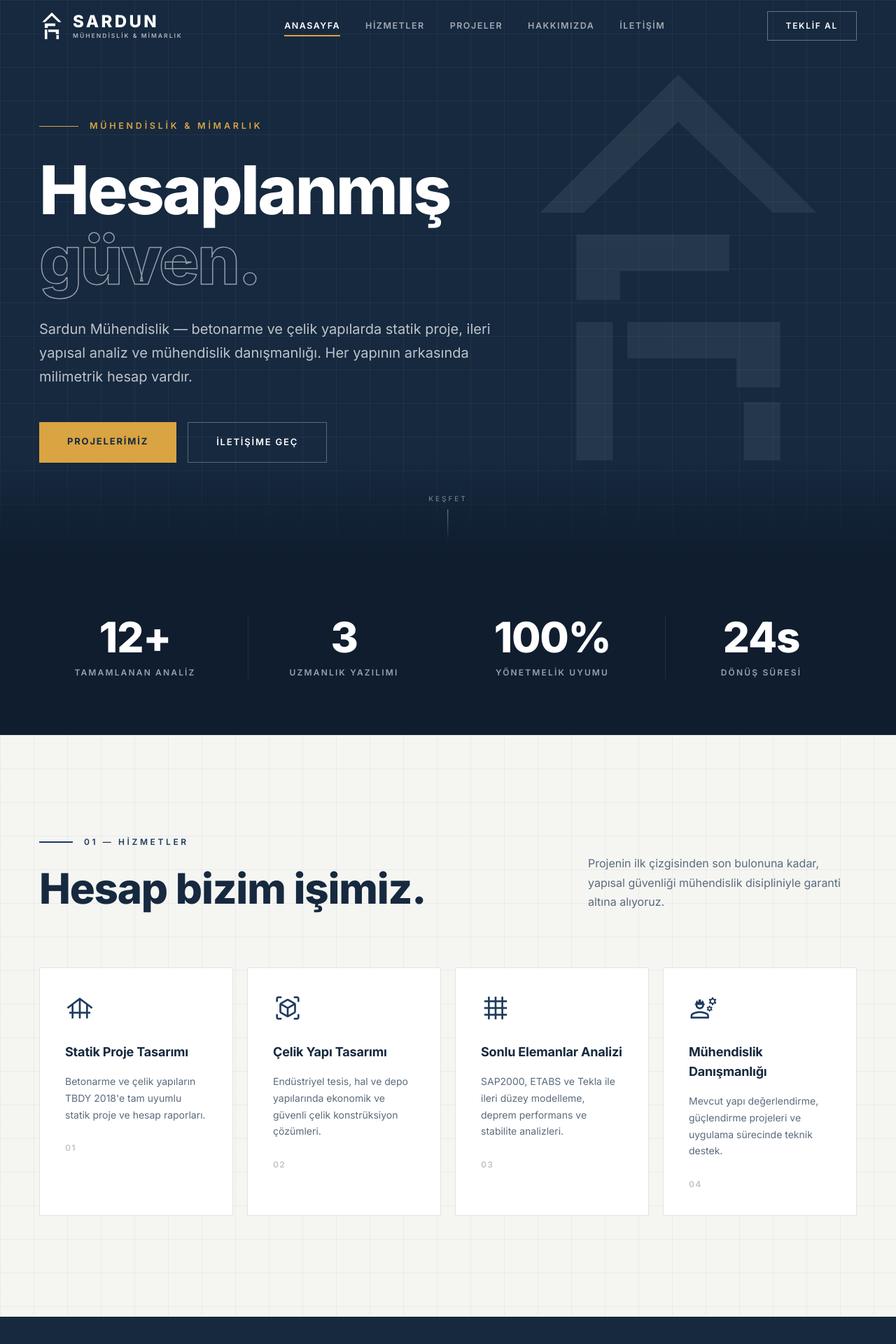
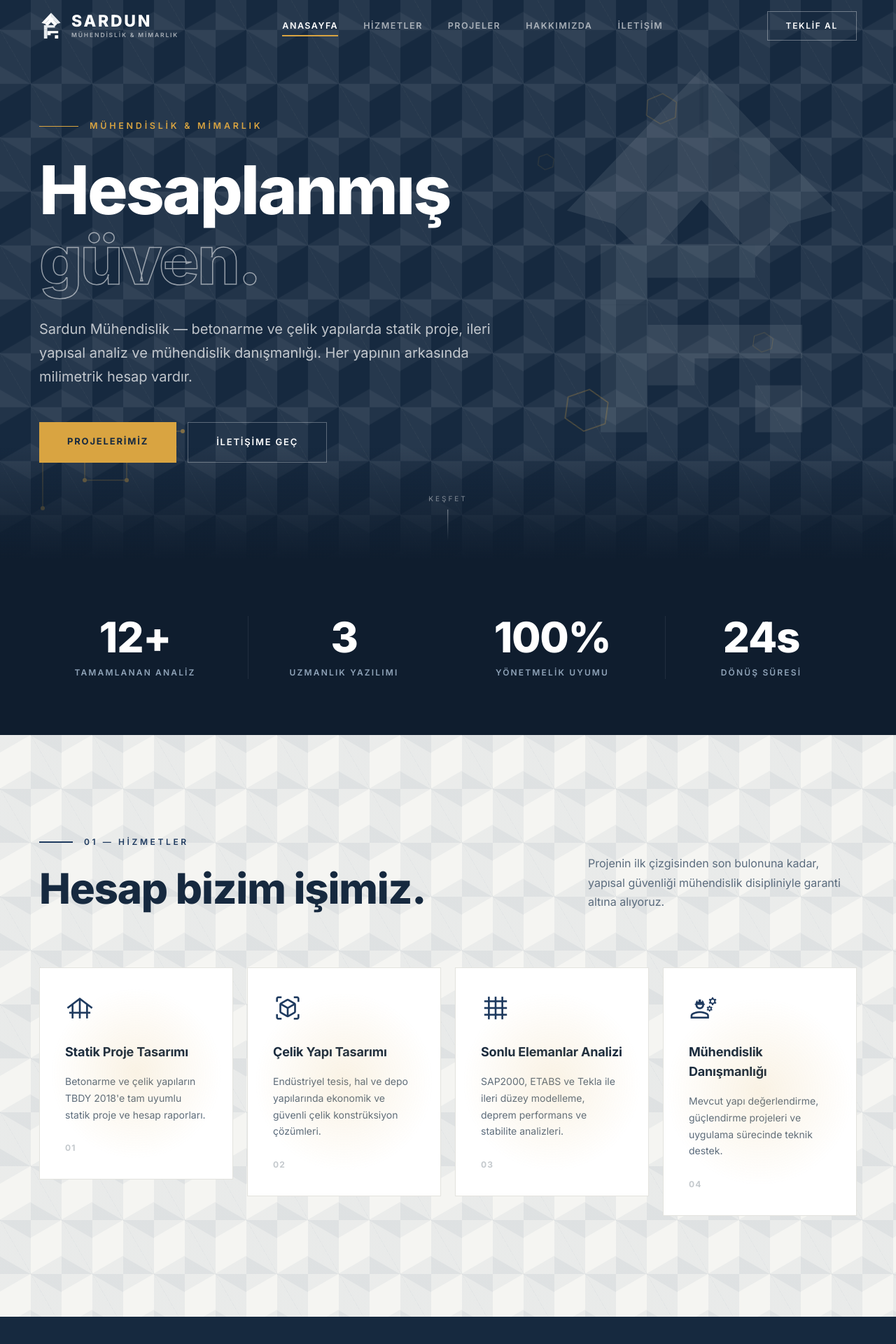
Before and after one commit to yavuz921/sardun, a Next.js app: page / in a window 1280 px wide. Shown: the top 1920 px of the page at 70% size. Built offline with nearby package versions, Linux system fonts and the light colour scheme.

Commit message:
feat: origami-tarzı gerçek logo, hexagon petek deseni, 3D tilt kartlar, inşaat temalı hero animasyonları

```diff
--- a/app/globals.css
+++ b/app/globals.css
@@ -31,19 +31,40 @@ body {
   font-variation-settings: 'FILL' 0, 'wght' 300, 'GRAD' 0, 'opsz' 24;
 }
 
-/* Blueprint grid pattern */
-.blueprint-grid {
+/* Hexagon (petek) desen — koyu lacivert zeminler için */
+.hex-pattern {
+  background-color: var(--navy-deep);
   background-image:
-    linear-gradient(rgba(255, 255, 255, 0.045) 1px, transparent 1px),
-    linear-gradient(90deg, rgba(255, 255, 255, 0.045) 1px, transparent 1px);
-  background-size: 48px 48px;
+    linear-gradient(30deg, rgba(255,255,255,.05) 12%, transparent 12.5%, transparent 87%, rgba(255,255,255,.05) 87.5%, rgba(255,255,255,.05)),
+    linear-gradient(150deg, rgba(255,255,255,.05) 12%, transparent 12.5%, transparent 87%, rgba(255,255,255,.05) 87.5%, rgba(255,255,255,.05)),
+    linear-gradient(30deg, rgba(255,255,255,.05) 12%, transparent 12.5%, transparent 87%, rgba(255,255,255,.05) 87.5%, rgba(255,255,255,.05)),
+    linear-gradient(150deg, rgba(255,255,255,.05) 12%, transparent 12.5%, transparent 87%, rgba(255,255,255,.05) 87.5%, rgba(255,255,255,.05)),
+    linear-gradient(60deg, rgba(255,255,255,.07) 25%, transparent 25.5%, transparent 75%, rgba(255,255,255,.07) 75%, rgba(255,255,255,.07)),
+    linear-gradient(60deg, rgba(255,255,255,.07) 25%, transparent 25.5%, transparent 75%, rgba(255,255,255,.07) 75%, rgba(255,255,255,.07));
+  background-size: 88px 154px;
+  background-position: 0 0, 0 0, 44px 77px, 44px 77px, 0 0, 44px 77px;
 }
 
-.blueprint-grid-light {
+/* Hexagon desen — açık zeminler için (Hizmetler bölümü vb.) */
+.hex-pattern-light {
+  background-color: var(--off-white);
   background-image:
-    linear-gradient(rgba(30, 58, 95, 0.05) 1px, transparent 1px),
-    linear-gradient(90deg, rgba(30, 58, 95, 0.05) 1px, transparent 1px);
-  background-size: 48px 48px;
+    linear-gradient(30deg, rgba(30,58,95,.05) 12%, transparent 12.5%, transparent 87%, rgba(30,58,95,.05) 87.5%, rgba(30,58,95,.05)),
+    linear-gradient(150deg, rgba(30,58,95,.05) 12%, transparent 12.5%, transparent 87%, rgba(30,58,95,.05) 87.5%, rgba(30,58,95,.05)),
+    linear-gradient(30deg, rgba(30,58,95,.05) 12%, transparent 12.5%, transparent 87%, rgba(30,58,95,.05) 87.5%, rgba(30,58,95,.05)),
+    linear-gradient(150deg, rgba(30,58,95,.05) 12%, transparent 12.5%, transparent 87%, rgba(30,58,95,.05) 87.5%, rgba(30,58,95,.05)),
+    linear-gradient(60deg, rgba(30,58,95,.06) 25%, transparent 25.5%, transparent 75%, rgba(30,58,95,.06) 75%, rgba(30,58,95,.06)),
+    linear-gradient(60deg, rgba(30,58,95,.06) 25%, transparent 25.5%, transparent 75%, rgba(30,58,95,.06) 75%, rgba(30,58,95,.06));
+  background-size: 88px 154px;
+  background-position: 0 0, 0 0, 44px 77px, 44px 77px, 0 0, 44px 77px;
+}
+
+@keyframes hexDrift {
+  from { background-position: 0 0, 0 0, 44px 77px, 44px 77px, 0 0, 44px 77px; }
+  to   { background-position: 0 -154px, 0 -154px, 44px -77px, 44px -77px, 0 -154px, 44px -77px; }
+}
+.hex-pattern-animated {
+  animation: hexDrift 30s linear infinite;
 }
 
 /* Custom scrollbar */
--- a/components/About.tsx
+++ b/components/About.tsx
@@ -13,7 +13,7 @@ export default function About() {
     <section id="hakkimizda" className="relative py-24 md:py-36 px-5 md:px-14 overflow-hidden" style={{ backgroundColor: "#f5f5f2" }}>
       {/* Arka plan monogram */}
       <div className="absolute hidden xl:block" style={{ left: "-80px", bottom: "-60px", opacity: 0.05 }}>
-        <Monogram size={480} color="#1e3a5f" />
+        <Monogram size={480} color="navy" />
       </div>
 
       <div className="relative mx-auto" style={{ maxWidth: 1440 }}>
--- a/components/Contact.tsx
+++ b/components/Contact.tsx
@@ -22,7 +22,7 @@ export default function Contact() {
   };
 
   return (
-    <section id="iletisim" className="relative py-24 md:py-36 px-5 md:px-14 blueprint-grid overflow-hidden" style={{ backgroundColor: "#16293f" }}>
+    <section id="iletisim" className="relative py-24 md:py-36 px-5 md:px-14 hex-pattern overflow-hidden">
       <div className="relative mx-auto" style={{ maxWidth: 1440 }}>
         <div className="grid grid-cols-1 lg:grid-cols-2 gap-14 lg:gap-24">
           {/* Sol taraf */}
--- a/components/Hero.tsx
+++ b/components/Hero.tsx
@@ -1,6 +1,6 @@
 "use client";
-import { motion, useScroll, useTransform } from "framer-motion";
-import { useRef } from "react";
+import { motion, useScroll, useTransform, useMotionValue, useSpring } from "framer-motion";
+import { useRef, MouseEvent } from "react";
 import { Monogram } from "./Logo";
 
 const container = {
@@ -12,44 +12,119 @@ const item = {
   show: { opacity: 1, y: 0, transition: { duration: 0.8, ease: [0.22, 1, 0.36, 1] as const } },
 };
 
+// Kayan hexagon parçacıkları — inşaat/mühendislik hissi için hafif kayan geometrik şekiller
+const floaters = [
+  { size: 46, top: "18%", left: "72%", delay: 0, duration: 9 },
+  { size: 30, top: "62%", left: "84%", delay: 1.2, duration: 11 },
+  { size: 64, top: "72%", left: "63%", delay: 0.6, duration: 13 },
+  { size: 24, top: "30%", left: "60%", delay: 2, duration: 8 },
+];
+
+function Hexagon({ size }: { size: number }) {
+  return (
+    <svg width={size} height={size} viewBox="0 0 100 100" fill="none">
+      <polygon
+        points="50,3 95,26 95,74 50,97 5,74 5,26"
+        stroke="rgba(217,164,65,0.35)"
+        strokeWidth="2"
+      />
+    </svg>
+  );
+}
+
 export default function Hero() {
   const ref = useRef<HTMLElement>(null);
   const { scrollYProgress } = useScroll({ target: ref, offset: ["start start", "end start"] });
-  const gridY = useTransform(scrollYProgress, [0, 1], [0, 120]);
   const contentY = useTransform(scrollYProgress, [0, 1], [0, -80]);
-  const monoOpacity = useTransform(scrollYProgress, [0, 0.6], [0.07, 0]);
+  const contentOpacity = useTransform(scrollYProgress, [0, 0.8], [1, 0]);
+  const monoOpacity = useTransform(scrollYProgress, [0, 0.6], [0.09, 0]);
+
+  // Fareye göre hafif paralaks kayan büyük monogram
+  const mx = useMotionValue(0);
+  const my = useMotionValue(0);
+  const monoX = useSpring(useTransform(mx, [-0.5, 0.5], [-18, 18]), { stiffness: 60, damping: 15 });
+  const monoY = useSpring(useTransform(my, [-0.5, 0.5], [-14, 14]), { stiffness: 60, damping: 15 });
+
+  function handleMouseMove(e: MouseEvent<HTMLElement>) {
+    const rect = e.currentTarget.getBoundingClientRect();
+    mx.set((e.clientX - rect.left) / rect.width - 0.5);
+    my.set((e.clientY - rect.top) / rect.height - 0.5);
+  }
 
   return (
     <section
       ref={ref}
       id="anasayfa"
-      className="relative flex items-center overflow-hidden"
-      style={{ minHeight: "100svh", backgroundColor: "#16293f" }}
+      onMouseMove={handleMouseMove}
+      className="relative flex items-center overflow-hidden hex-pattern hex-pattern-animated"
+      style={{ minHeight: "100svh" }}
     >
-      {/* Parallax blueprint grid */}
-      <motion.div className="absolute inset-0 blueprint-grid" style={{ y: gridY }} />
-
-      {/* Dev arka plan monogramı */}
+      {/* Fareyle hafif kayan dev arka plan monogramı */}
       <motion.div
         className="absolute hidden lg:block"
-        style={{ right: "4%", top: "12%", opacity: monoOpacity }}
+        style={{ right: "3%", top: "10%", opacity: monoOpacity, x: monoX, y: monoY }}
       >
-        <Monogram size={520} color="#ffffff" />
+        <Monogram size={480} color="white" />
       </motion.div>
 
+      {/* Kayan hexagon çizgi-taslak parçacıkları */}
+      {floaters.map((f, i) => (
+        <motion.div
+          key={i}
+          className="absolute hidden md:block pointer-events-none"
+          style={{ top: f.top, left: f.left }}
+          animate={{ y: [0, -22, 0], rotate: [0, 8, 0] }}
+          transition={{ duration: f.duration, delay: f.delay, repeat: Infinity, ease: "easeInOut" }}
+        >
+          <Hexagon size={f.size} />
+        </motion.div>
+      ))}
+
+      {/* Sol altta çizilen teknik taslak çizgisi (blueprint çizim animasyonu) */}
+      <svg
+        className="absolute hidden md:block pointer-events-none"
+        style={{ left: "4%", bottom: "8%", opacity: 0.5 }}
+        width="220" height="140" viewBox="0 0 220 140" fill="none"
+      >
+        <motion.path
+          d="M10 130 L10 40 L70 40 L70 90 L130 90 L130 20 L210 20"
+          stroke="rgba(217,164,65,0.55)"
+          strokeWidth="1.5"
+          strokeDasharray="4 5"
+          initial={{ pathLength: 0 }}
+          animate={{ pathLength: 1 }}
+          transition={{ duration: 2.5, ease: "easeInOut", delay: 0.8 }}
+        />
+        {[[10, 130], [10, 40], [70, 40], [70, 90], [130, 90], [130, 20], [210, 20]].map(([cx, cy], i) => (
+          <motion.circle
+            key={i}
+            cx={cx} cy={cy} r="3"
+            fill="#d9a441"
+            initial={{ opacity: 0, scale: 0 }}
+            animate={{ opacity: 1, scale: 1 }}
+            transition={{ delay: 0.9 + i * 0.28, duration: 0.3 }}
+          />
+        ))}
+      </svg>
+
       {/* Alt geçiş gradyanı */}
-      <div className="absolute bottom-0 left-0 right-0" style={{ height: 140, background: "linear-gradient(to bottom, transparent, #0f1d2e)" }} />
+      <div className="absolute bottom-0 left-0 right-0" style={{ height: 160, background: "linear-gradient(to bottom, transparent, #0f1d2e)" }} />
 
       <motion.div
         variants={container}
         initial="hidden"
         animate="show"
         className="relative z-10 w-full px-5 md:px-14 mx-auto"
-        style={{ maxWidth: 1440, y: contentY }}
+        style={{ maxWidth: 1440, y: contentY, opacity: contentOpacity }}
       >
         <div className="max-w-4xl pt-32 pb-24 md:pt-40 md:pb-32">
           <motion.div variants={item} className="flex items-center gap-4 mb-8">
-            <span style={{ width: 56, height: 1.5, backgroundColor: "#d9a441", display: "inline-block" }} />
+            <motion.span
+              style={{ height: 1.5, backgroundColor: "#d9a441", display: "inline-block" }}
+              initial={{ width: 0 }}
+              animate={{ width: 56 }}
+              transition={{ duration: 0.8, delay: 0.5 }}
+            />
             <span style={{ fontSize: 12.5, fontWeight: 600, letterSpacing: "0.3em", textTransform: "uppercase", color: "#d9a441" }}>
               Mühendislik &amp; Mimarlık
             </span>
--- a/components/Logo.tsx
+++ b/components/Logo.tsx
@@ -1,20 +1,37 @@
 /*
-  SARDUN monogram — açılı S/A birleşimi, kartvizik logosundan uyarlanmış geometrik çizim.
-  variant="light" → beyaz (lacivert zemin üzeri), variant="dark" → lacivert (açık zemin üzeri)
+  SARDUN monogramı — katlanmış şerit (origami) formunda A/S birleşimi.
+  Kartvizit logosundaki 3 tonlu (koyu/orta/açık lacivert) katlı-kağıt hissi
+  düz renk polygon katmanlarıyla taklit edilir.
 */
-export function Monogram({ size = 40, color = "#ffffff" }: { size?: number; color?: string }) {
+export function Monogram({ size = 40, color = "navy" }: { size?: number; color?: "navy" | "white" }) {
+  const tones =
+    color === "white"
+      ? { dark: "#e7ebef", mid: "#ffffff", light: "#ffffff", edge: "rgba(15,29,46,0.18)" }
+      : { dark: "#16293f", mid: "#1e3a5f", light: "#2f5480", edge: "rgba(255,255,255,0.22)" };
+
   return (
-    <svg width={size} height={size * 1.1} viewBox="0 0 100 110" fill="none" xmlns="http://www.w3.org/2000/svg">
-      {/* Üst üçgen tepe (A'nın çatısı) */}
-      <path d="M50 2 L88 40 L76 40 L50 15 L24 40 L12 40 Z" fill={color} />
-      {/* S'nin üst kolu */}
-      <path d="M22 46 L64 46 L64 56 L34 56 L34 64 L22 64 Z" fill={color} />
-      {/* S'nin alt kolu */}
-      <path d="M36 70 L78 70 L78 88 L66 88 L66 80 L36 80 Z" fill={color} />
-      {/* Sol bacak */}
-      <path d="M22 70 L32 70 L32 108 L22 108 Z" fill={color} />
-      {/* Sağ bacak */}
-      <path d="M68 92 L78 92 L78 108 L68 108 Z" fill={color} />
+    <svg width={size} height={size * 1.2} viewBox="0 0 100 120" xmlns="http://www.w3.org/2000/svg">
+      {/* Sol çatı şeridi (orta ton) */}
+      <path d="M50 4 L10 46 L24 50 L50 22 Z" fill={tones.mid} />
+      {/* Sağ çatı şeridi (koyu ton) */}
+      <path d="M50 4 L90 46 L76 50 L50 22 Z" fill={tones.dark} />
+      {/* Üst bindirme çizgisi (kat hissi) */}
+      <path d="M50 4 L50 22" stroke={tones.edge} strokeWidth="1.2" />
+
+      {/* Orta çapraz şerit — sol içten sağa iner (açık ton) */}
+      <path d="M24 50 L50 22 L62 30 L34 60 Z" fill={tones.light} />
+      {/* Orta çapraz şerit — sağ içten sola iner (orta ton) */}
+      <path d="M76 50 L50 22 L38 30 L66 60 Z" fill={tones.mid} />
+
+      {/* S gövdesi — üst yatay kıvrım (koyu ton) */}
+      <path d="M20 56 L66 56 L66 66 L34 66 L34 74 L20 74 Z" fill={tones.dark} />
+      {/* S gövdesi — alt yatay kıvrım (orta ton) */}
+      <path d="M34 80 L80 80 L80 90 L48 90 L48 98 L34 98 Z" fill={tones.mid} />
+
+      {/* Sol ayak (koyu ton) */}
+      <path d="M20 74 L34 74 L34 112 L20 112 Z" fill={tones.dark} />
+      {/* Sağ ayak (açık ton) */}
+      <path d="M66 98 L80 98 L80 112 L66 112 Z" fill={tones.light} />
     </svg>
   );
 }
@@ -26,23 +43,34 @@ export default function Logo({
   variant?: "light" | "dark";
   compact?: boolean;
 }) {
-  const color = variant === "light" ? "#ffffff" : "#1e3a5f";
-  const subColor = variant === "light" ? "rgba(255,255,255,0.65)" : "rgba(30,58,95,0.65)";
+  const textColor = variant === "light" ? "#ffffff" : "#16293f";
+  const subColor = variant === "light" ? "rgba(255,255,255,0.6)" : "rgba(22,41,63,0.6)";
   return (
     <div style={{ display: "flex", alignItems: "center", gap: 12 }}>
-      <Monogram size={compact ? 30 : 36} color={color} />
+      <Monogram size={compact ? 28 : 34} color={variant === "light" ? "white" : "navy"} />
       <div style={{ display: "flex", flexDirection: "column", lineHeight: 1 }}>
-        <span style={{
-          fontSize: compact ? 20 : 24, fontWeight: 800, letterSpacing: "0.14em",
-          color, fontFamily: "var(--font-inter), sans-serif",
-        }}>
+        <span
+          style={{
+            fontSize: compact ? 19 : 23,
+            fontWeight: 800,
+            letterSpacing: "0.12em",
+            color: textColor,
+            fontFamily: "var(--font-inter), sans-serif",
+          }}
+        >
           SARDUN
         </span>
         {!compact && (
-          <span style={{
-            fontSize: 8.5, fontWeight: 600, letterSpacing: "0.24em",
-            color: subColor, marginTop: 4, textTransform: "uppercase",
-          }}>
+          <span
+            style={{
+              fontSize: 8.5,
+              fontWeight: 600,
+              letterSpacing: "0.22em",
+              color: subColor,
+              marginTop: 4,
+              textTransform: "uppercase",
+            }}
+          >
             Mühendislik &amp; Mimarlık
           </span>
         )}
--- a/components/Services.tsx
+++ b/components/Services.tsx
@@ -1,5 +1,6 @@
 "use client";
 import { motion } from "framer-motion";
+import TiltCard from "./TiltCard";
 
 const services = [
   {
@@ -26,7 +27,7 @@ const services = [
 
 export default function Services() {
   return (
-    <section id="hizmetler" className="relative py-24 md:py-36 px-5 md:px-14 blueprint-grid-light" style={{ backgroundColor: "#f5f5f2" }}>
+    <section id="hizmetler" className="relative py-24 md:py-36 px-5 md:px-14 hex-pattern-light">
       <div className="mx-auto" style={{ maxWidth: 1440 }}>
         <div className="flex flex-col md:flex-row justify-between items-start md:items-end gap-6 mb-16 md:mb-20">
           <div className="max-w-2xl">
@@ -73,10 +74,9 @@ export default function Services() {
               whileInView={{ opacity: 1, y: 0 }}
               viewport={{ once: true, margin: "-40px" }}
               transition={{ duration: 0.65, delay: i * 0.12, ease: [0.22, 1, 0.36, 1] }}
-              whileHover={{ y: -8 }}
-              className="group relative p-8 md:p-9 overflow-hidden"
-              style={{ backgroundColor: "#ffffff", border: "1px solid #e3e3de" }}
             >
+              <TiltCard strength={7} className="group relative overflow-hidden" style={{ backgroundColor: "#ffffff", border: "1px solid #e3e3de" }}>
+                <div className="p-8 md:p-9">
                   {/* Hover'da dolan lacivert şerit */}
                   <span
                     className="absolute top-0 left-0 h-1 w-0 group-hover:w-full transition-all duration-500"
@@ -100,6 +100,8 @@ export default function Services() {
                   >
                     {String(i + 1).padStart(2, "0")}
                   </span>
+                </div>
+              </TiltCard>
             </motion.div>
           ))}
         </div>
--- /dev/null
+++ b/components/TiltCard.tsx
@@ -0,0 +1,58 @@
+"use client";
+import { motion, useMotionValue, useTransform, useSpring } from "framer-motion";
+import { MouseEvent, ReactNode } from "react";
+
+export default function TiltCard({
+  children,
+  className,
+  style,
+  strength = 10,
+}: {
+  children: ReactNode;
+  className?: string;
+  style?: React.CSSProperties;
+  strength?: number;
+}) {
+  const x = useMotionValue(0);
+  const y = useMotionValue(0);
+  const rotateX = useSpring(useTransform(y, [-0.5, 0.5], [strength, -strength]), { stiffness: 200, damping: 20 });
+  const rotateY = useSpring(useTransform(x, [-0.5, 0.5], [-strength, strength]), { stiffness: 200, damping: 20 });
+  const glowX = useTransform(x, [-0.5, 0.5], [0, 100]);
+  const glowY = useTransform(y, [-0.5, 0.5], [0, 100]);
+  const glowBackground = useTransform([glowX, glowY], (latest) => {
+    const [gx, gy] = latest as number[];
+    return `radial-gradient(circle at ${gx}% ${gy}%, rgba(217,164,65,0.14), transparent 60%)`;
+  });
+
+  function handleMouseMove(e: MouseEvent<HTMLDivElement>) {
+    const rect = e.currentTarget.getBoundingClientRect();
+    x.set((e.clientX - rect.left) / rect.width - 0.5);
+    y.set((e.clientY - rect.top) / rect.height - 0.5);
+  }
+  function handleMouseLeave() {
+    x.set(0);
+    y.set(0);
+  }
+
+  return (
+    <motion.div
+      onMouseMove={handleMouseMove}
+      onMouseLeave={handleMouseLeave}
+      style={{ perspective: 900, ...style }}
+      className={className}
+    >
+      <motion.div style={{ rotateX, rotateY, transformStyle: "preserve-3d", position: "relative" }}>
+        {children}
+        <motion.div
+          aria-hidden
+          style={{
+            position: "absolute",
+            inset: 0,
+            pointerEvents: "none",
+            background: glowBackground,
+          }}
+        />
+      </motion.div>
+    </motion.div>
+  );
+}
```
Also changed, not shown: public/favicon.png. Lines whose indentation alone changed are shown as unchanged.
